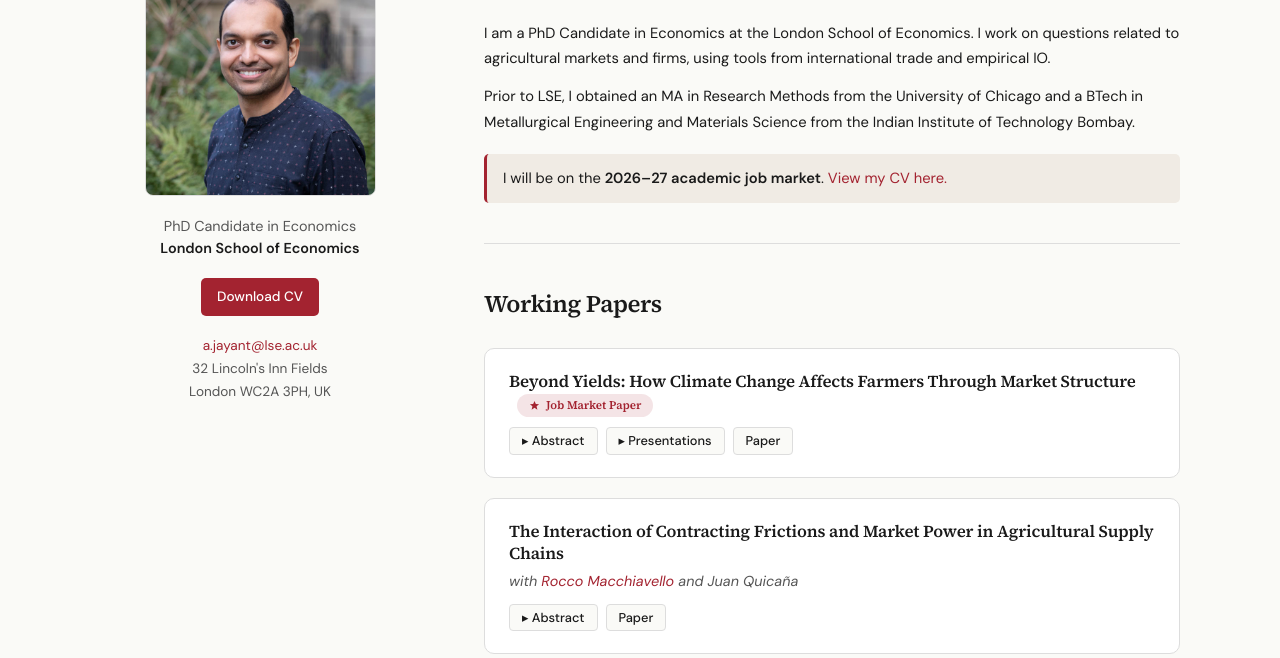
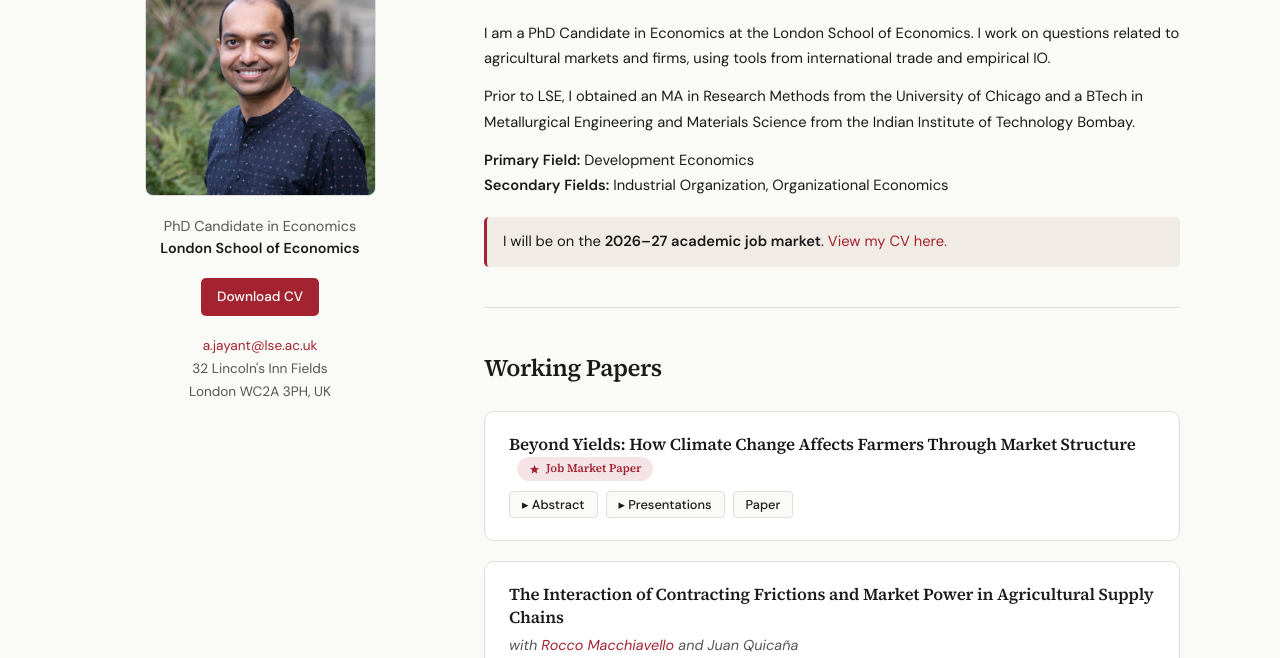
Before and after one commit to animesh-jayant/animesh-jayant.github.io, a plain HTML site: page index.html in a window 1280 px wide. Shown: the part 142-800 px from the top of the page. Drawn offline with Linux system fonts and the light colour scheme.

Commit message:
Add files via upload
Updated index file

```diff
--- a/index.html
+++ b/index.html
@@ -555,6 +555,11 @@
                 <p>
                     Prior to LSE, I obtained an MA in Research Methods from the University of Chicago and a BTech in Metallurgical Engineering and Materials Science from the Indian Institute of Technology Bombay.
                 </p>
+                <p>
+                    <strong>Primary Field:</strong> Development Economics <br>
+                    <strong>Secondary Fields:</strong> Industrial Organization, Organizational Economics
+
+                </p>
                 <div class="jm-notice">
                     I will be on the <strong>2026–27 academic job market</strong>. <a href="cv_aj.pdf">View my CV here.</a>
                 </div>
```
